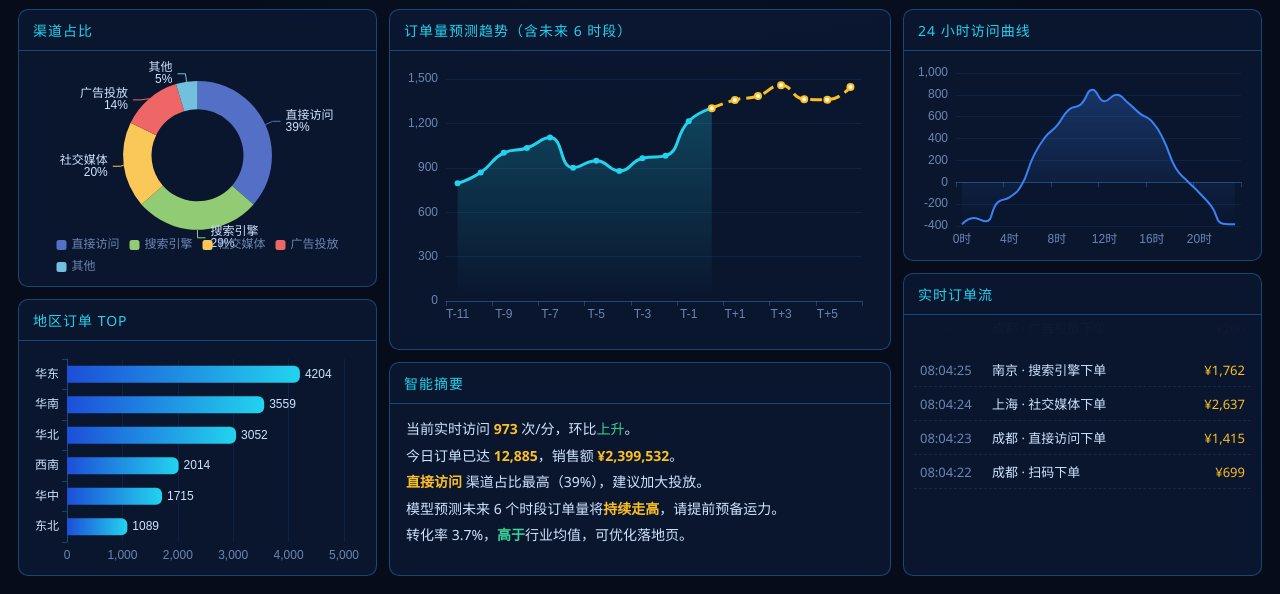
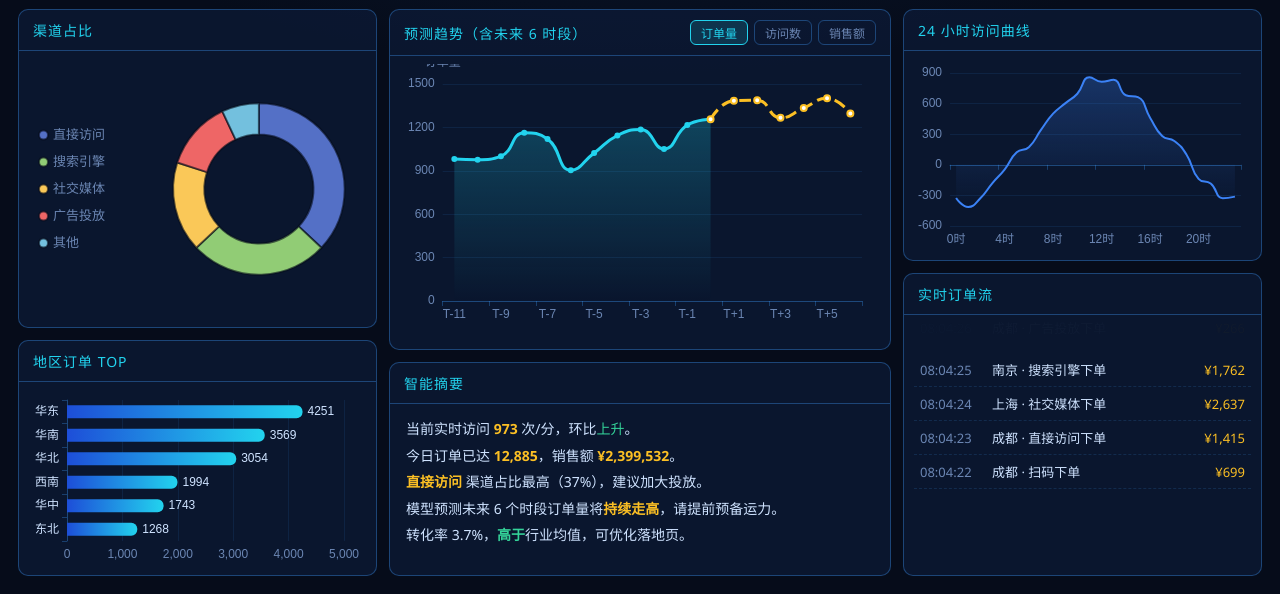
Before and after one commit to cfl-Effie/effie_databoard, a plain HTML site: page index.html in a window 1280 px wide. Shown: the part 206-800 px from the top of the page. Drawn offline with Linux system fonts and the light colour scheme.

Commit message:
feat: 渠道占比图例左置环形右置；新增交互(指标切换/饼图聚焦/暂停实时)

```diff
--- a/app.js
+++ b/app.js
@@ -26,8 +26,22 @@
     { name: '华中', value: 1700 },
     { name: '东北', value: 1200 }
   ],
-  forecast: Array.from({ length: 12 }, (_, i) => 800 + Math.round(rand(-120, 220)) + i * 18),
   visits24: Array.from({ length: 24 }, (_, h) => Math.round(200 + 600 * Math.sin((h - 6) / 24 * Math.PI * 2) + rand(-80, 80)))
+};
+
+const mkSeries = (base, amp) => Array.from({ length: 12 }, (_, i) => base + Math.round(rand(-amp, amp)) + i * Math.round(amp * 0.15));
+state.forecasts = {
+  orders: mkSeries(900, 200),
+  visits: mkSeries(1000, 220),
+  sales: mkSeries(238000, 40000)
+};
+state.forecastMetric = 'orders';
+state.focusChannel = null;
+state.paused = false;
+const metricMeta = {
+  orders: { name: '订单量', fmt: fmtInt },
+  visits: { name: '访问数', fmt: fmtInt },
+  sales: { name: '销售额', fmt: fmtMoney }
 };
 
 const channelChart = echarts.init(document.getElementById('chartChannel'));
@@ -36,16 +50,22 @@
 const visitsChart = echarts.init(document.getElementById('chartVisits'));
 
 function renderChannels() {
+  const data = state.channels.map(c => ({
+    name: c.name,
+    value: c.value,
+    itemStyle: state.focusChannel && state.focusChannel !== c.name ? { opacity: 0.25 } : {}
+  }));
   channelChart.setOption({
     tooltip: { trigger: 'item', formatter: '{b}: {c}%' },
-    legend: { bottom: 0, textStyle: { color: '#6b86b3' }, itemWidth: 10, itemHeight: 10 },
+    legend: { orient: 'vertical', left: 6, top: 'center', icon: 'circle', itemWidth: 9, itemHeight: 9, itemGap: 14, textStyle: { color: '#6b86b3', fontSize: 13 } },
     series: [{
       type: 'pie',
-      radius: ['42%', '68%'],
-      center: ['50%', '44%'],
-      label: { color: '#cfe3ff', formatter: '{b}\n{c}%' },
-      labelLine: { length: 8, length2: 8 },
-      data: state.channels
+      radius: ['42%', '66%'],
+      center: ['68%', '50%'],
+      label: { show: false },
+      labelLine: { show: false },
+      itemStyle: { borderColor: 'rgba(6,12,26,0.6)', borderWidth: 2 },
+      data: data
     }]
   });
 }
@@ -67,17 +87,19 @@
 }
 
 function renderForecast() {
-  const past = state.forecast;
+  const metric = state.forecastMetric;
+  const meta = metricMeta[metric];
+  const past = state.forecasts[metric];
   const future = past.slice(-1).concat(Array.from({ length: 6 }, () => Math.round(past[past.length - 1] * rand(0.98, 1.12))));
   const x = Array.from({ length: past.length }, (_, i) => 'T-' + (past.length - 1 - i))
     .concat(Array.from({ length: 6 }, (_, i) => 'T+' + (i + 1)));
   const actual = past.concat(Array(6).fill(null));
   const predicted = Array(past.length - 1).fill(null).concat(future);
   forecastChart.setOption({
-    tooltip: { trigger: 'axis' },
+    tooltip: { trigger: 'axis', valueFormatter: (v) => v == null ? '-' : meta.fmt(v) },
     grid: { left: 10, right: 20, top: 20, bottom: 20, containLabel: true },
     xAxis: { type: 'category', data: x, axisLabel: { color: '#6b86b3' }, axisLine: { lineStyle: { color: 'rgba(64,158,255,.3)' } } },
-    yAxis: { type: 'value', axisLabel: { color: '#6b86b3' }, splitLine: { lineStyle: { color: 'rgba(64,158,255,.1)' } } },
+    yAxis: { type: 'value', name: meta.name, nameTextStyle: { color: '#6b86b3' }, axisLabel: { color: '#6b86b3', formatter: (v) => metric === 'sales' ? (v / 10000) + '万' : v }, splitLine: { lineStyle: { color: 'rgba(64,158,255,.1)' } } },
     series: [
       {
         name: '实际', type: 'line', data: actual, smooth: true, symbol: 'circle', symbolSize: 6,
@@ -135,15 +157,19 @@
 
 function renderSummary() {
   const topChannel = [...state.channels].sort((a, b) => b.value - a.value)[0];
-  const last6 = state.forecast.slice(-6);
+  const last6 = state.forecasts[state.forecastMetric].slice(-6);
   const trend = last6[last6.length - 1] - last6[0];
   const trendWord = trend >= 0 ? '<span class="up">上升</span>' : '<span class="down">回落</span>';
   const convWord = state.conv >= 3.1 ? '<span class="up">高于</span>' : '<span class="down">低于</span>';
+  const focusTip = state.focusChannel
+    ? `已聚焦 <span class="hl">${state.focusChannel}</span> 渠道（占比 ${state.channels.find(c => c.name === state.focusChannel).value}%），可针对性优化投放策略。<br>`
+    : '';
   document.getElementById('summary').innerHTML =
     `当前实时访问 <span class="hl">${fmtInt(state.visits)}</span> 次/分，环比${trendWord}。<br>` +
     `今日订单已达 <span class="hl">${fmtInt(state.orders)}</span>，销售额 <span class="hl">${fmtMoney(state.sales)}</span>。<br>` +
     `<span class="hl">${topChannel.name}</span> 渠道占比最高（${topChannel.value}%），建议加大投放。<br>` +
-    `模型预测未来 6 个时段订单量将<span class="hl">${trend >= 0 ? '持续走高' : '短暂回调'}</span>，请提前预备运力。<br>` +
+    focusTip +
+    `模型预测未来 6 个时段${metricMeta[state.forecastMetric].name}将<span class="hl">${trend >= 0 ? '持续走高' : '短暂回调'}</span>，请提前预备运力。<br>` +
     `转化率 ${state.conv.toFixed(1)}%，<span class="hl">${convWord}</span>行业均值，可优化落地页。`;
 }
 
@@ -180,9 +206,12 @@
 function tickSlow() {
   state.channels.forEach(c => c.value = Math.max(2, c.value + Math.round(rand(-2, 2))));
   state.regions.forEach(r => r.value = Math.max(500, r.value + Math.round(rand(-120, 160))));
-  const last = state.forecast[state.forecast.length - 1];
-  state.forecast.push(Math.max(400, Math.round(last * rand(0.95, 1.12))));
-  state.forecast.shift();
+  Object.keys(state.forecasts).forEach(k => {
+    const arr = state.forecasts[k];
+    const last = arr[arr.length - 1];
+    arr.push(Math.max(100, Math.round(last * rand(0.95, 1.12))));
+    arr.shift();
+  });
   renderChannels();
   renderRegions();
   renderForecast();
@@ -204,9 +233,41 @@
 renderSummary();
 tickClock();
 
-setInterval(tickFast, 1000);
-setInterval(tickSlow, 4000);
-setInterval(tickClock, 1000);
+let fastTimer = setInterval(tickFast, 1000);
+let slowTimer = setInterval(tickSlow, 4000);
+let clockTimer = setInterval(tickClock, 1000);
+
+document.querySelectorAll('.seg').forEach(btn => {
+  btn.addEventListener('click', () => {
+    document.querySelectorAll('.seg').forEach(b => b.classList.remove('active'));
+    btn.classList.add('active');
+    state.forecastMetric = btn.dataset.metric;
+    renderForecast();
+    renderSummary();
+  });
+});
+
+channelChart.on('click', (params) => {
+  state.focusChannel = state.focusChannel === params.name ? null : params.name;
+  renderChannels();
+  renderSummary();
+});
+
+const pauseBtn = document.getElementById('pauseBtn');
+pauseBtn.addEventListener('click', () => {
+  if (state.paused) {
+    fastTimer = setInterval(tickFast, 1000);
+    slowTimer = setInterval(tickSlow, 4000);
+    pauseBtn.textContent = '⏸ 暂停';
+    pauseBtn.classList.remove('paused');
+  } else {
+    clearInterval(fastTimer);
+    clearInterval(slowTimer);
+    pauseBtn.textContent = '▶ 继续';
+    pauseBtn.classList.add('paused');
+  }
+  state.paused = !state.paused;
+});
 
 window.addEventListener('resize', () => {
   channelChart.resize(); regionChart.resize(); forecastChart.resize(); visitsChart.resize();
--- a/index.html
+++ b/index.html
@@ -15,6 +15,7 @@
       </div>
       <h1 class="title">实时运营数据大屏</h1>
       <div class="topbar-side right">
+        <button id="pauseBtn" class="ctrl-btn">⏸ 暂停</button>
         <span id="dateText"></span>
         <span id="clockText">00:00:00</span>
       </div>
@@ -57,7 +58,14 @@
 
       <div class="col col-center">
         <div class="panel panel-lg">
-          <div class="panel-title">订单量预测趋势（含未来 6 时段）</div>
+          <div class="panel-title">
+            <span>预测趋势（含未来 6 时段）</span>
+            <span class="ctrl">
+              <button class="seg active" data-metric="orders">订单量</button>
+              <button class="seg" data-metric="visits">访问数</button>
+              <button class="seg" data-metric="sales">销售额</button>
+            </span>
+          </div>
           <div class="panel-body"><div id="chartForecast" class="chart"></div></div>
         </div>
         <div class="panel panel-summary">
--- a/style.css
+++ b/style.css
@@ -96,6 +96,8 @@
   min-height: 0;
 }
 .col { display: flex; flex-direction: column; gap: 12px; min-height: 0; }
+.col-left .panel:nth-child(1) { flex: 1.35; }
+.col-left .panel:nth-child(2) { flex: 1; }
 
 .panel {
   background: var(--panel);
@@ -116,7 +118,35 @@
   padding: 10px 14px;
   border-bottom: 1px solid var(--border);
   letter-spacing: 1px;
+  display: flex;
+  align-items: center;
+  justify-content: space-between;
 }
+.ctrl { display: flex; gap: 6px; }
+.seg {
+  background: transparent;
+  border: 1px solid var(--border);
+  color: var(--sub);
+  font-size: 12px;
+  padding: 3px 10px;
+  border-radius: 6px;
+  cursor: pointer;
+  transition: all .15s;
+}
+.seg:hover { color: var(--text); border-color: var(--cyan); }
+.seg.active { background: rgba(34,211,238,.15); color: var(--cyan); border-color: var(--cyan); }
+.ctrl-btn {
+  background: transparent;
+  border: 1px solid var(--border);
+  color: var(--cyan);
+  font-size: 12px;
+  padding: 4px 12px;
+  border-radius: 6px;
+  cursor: pointer;
+  transition: all .15s;
+}
+.ctrl-btn:hover { background: rgba(34,211,238,.15); }
+.ctrl-btn.paused { color: var(--amber); border-color: var(--amber); }
 .panel-body { flex: 1; min-height: 0; padding: 8px; position: relative; }
 .chart { width: 100%; height: 100%; }
 
```
